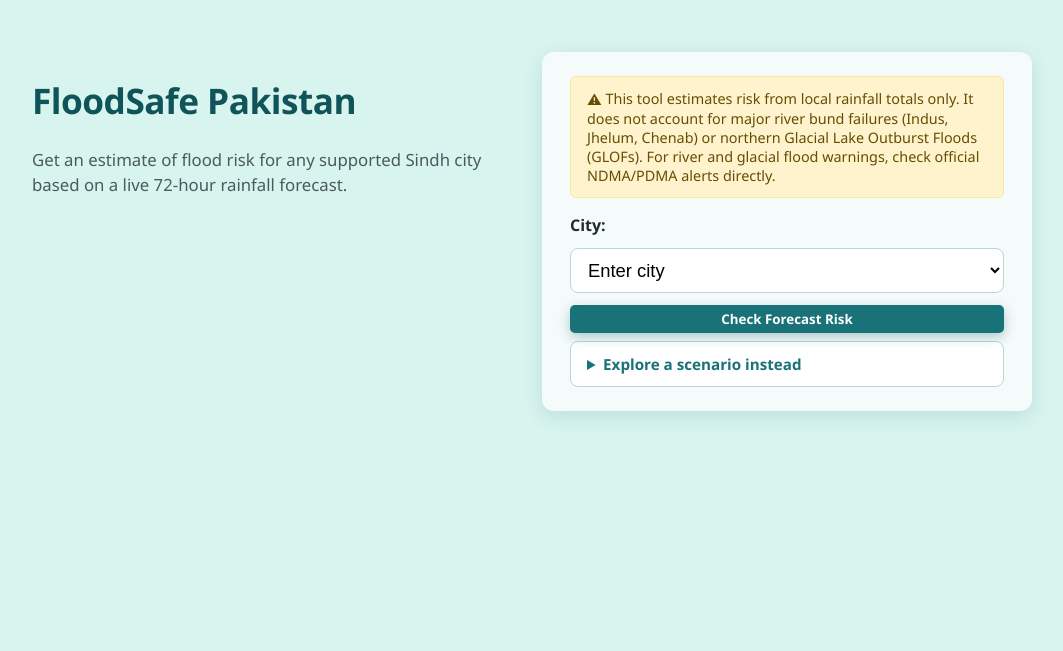
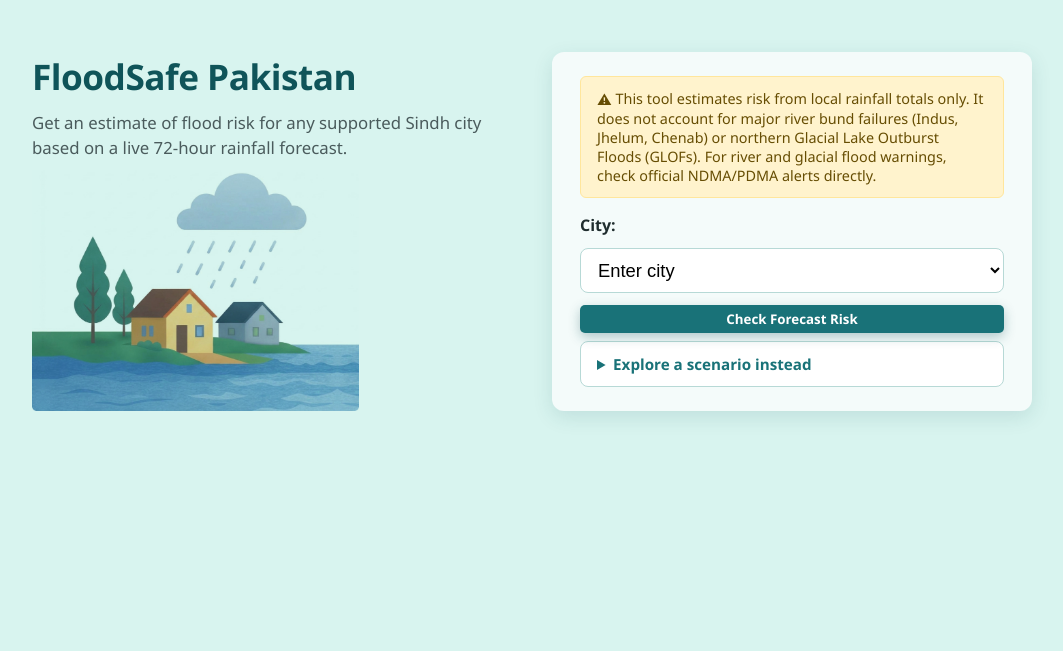
Before and after one commit to jam-tamache/Floodsafe-Pakistan, a Flask app: page / in a window 1280 px wide. Shown: the part 70-721 px from the top of the page, without its empty margins (108-1171 px from the left). Run offline with Flask 3, Linux system fonts and the light colour scheme.

Commit message:
Add home picture and align title

```diff
--- a/static/style.css
+++ b/static/style.css
@@ -158,34 +158,70 @@ body {
 
 /* ---- Home page hero (index.html) ---- */
 
+/* Two equal columns in a grid. Both columns stretch to the same height,
+   so the picture ends on the same line as the bottom of the form card.
+   direction: ltr keeps the text column on the left in every language;
+   the text itself switches direction below for ur/sd. */
 .home-hero {
     max-width: 1000px;
     margin: 20px auto 0;
-    display: flex;
-    align-items: flex-start;
+    display: grid;
+    grid-template-columns: 1fr 1fr;
+    align-items: stretch;
     gap: 40px;
-    flex-wrap: wrap;
+    direction: ltr;
 }
 
 .home-intro {
-    flex: 1 1 320px;
-    min-width: 280px;
+    display: flex;
+    flex-direction: column;
+    min-width: 0;
 }
 
+/* margin-top is 0 so the heading starts on the same line as the top
+   edge of the card on the right. */
 .home-title {
     text-align: left;
     font-size: 2.2rem;
+    margin: 0 0 10px;
 }
 
+/* margin is set to 0 because .home-intro is a flex column, where
+   margins do not collapse and the default gaps would add up. */
 .home-subtitle {
     font-size: 1.05rem;
     color: #4A5B5C;
     line-height: 1.5;
+    margin: 0;
+}
+
+/* Decorative picture under the subtitle, like the reference layout: no
+   frame, sitting on the page color, left edge aligned with the heading
+   and bottom edge aligned with the bottom of the form card. It fills
+   the height left in the left column (flex: 1 1 0 with height: 0, so
+   its own size never makes the row taller) and object-fit: contain
+   shows the whole picture. The picture file already has the page color
+   (#D8F4EF) as its background and rounded corners baked in, so it needs
+   no frame or blend mode here. If the page color changes, the picture
+   file must be remade. Hidden on phones so the form stays near the
+   top. */
+.home-art {
+    display: block;
+    width: 100%;
+    flex: 1 1 0;
+    height: 0;
+    min-height: 220px;
+    margin-top: 10px;
+    object-fit: contain;
+    object-position: 0% 100%;
+}
+
+html[dir="rtl"] .home-art {
+    object-position: 100% 100%;
 }
 
 .home-card {
-    flex: 1 1 340px;
-    min-width: 300px;
+    min-width: 0;
     background-color: #F4FBFA;
     border-radius: 12px;
     padding: 24px 28px;
@@ -220,6 +256,12 @@ html[dir="rtl"] .home-card select {
     margin-top: -6px;
 }
 
+@media (max-width: 800px) {
+    .home-hero {
+        grid-template-columns: 1fr;
+    }
+}
+
 @media (max-width: 700px) {
     .home-title {
         text-align: center;
@@ -227,6 +269,10 @@ html[dir="rtl"] .home-card select {
 
     .home-intro {
         text-align: center;
+    }
+
+    .home-art {
+        display: none;
     }
 }
 
@@ -639,8 +685,9 @@ html[dir="rtl"] .lang-switch {
     direction: ltr;
 }
 
-html[dir="rtl"] .home-hero {
-    flex-direction: row-reverse;
+html[dir="rtl"] .home-intro,
+html[dir="rtl"] .home-card {
+    direction: rtl;
 }
 
 html[dir="rtl"] .home-title,
--- a/templates/index.html
+++ b/templates/index.html
@@ -7,6 +7,8 @@
     <div class="home-intro">
         <h1 class="home-title">{{ t.app_title }}</h1>
         <p class="home-subtitle">{{ t.home_subtitle }}</p>
+        {# Decorative picture, so alt is empty on purpose. Hidden on phones in style.css so the form stays near the top. #}
+        <img class="home-art" src="{{ url_for('static', filename='home-flood.jpg') }}" alt="" width="960" height="705">
     </div>
 
     <div class="home-card">
```
Also changed, not shown: static/home-flood.jpg (added).
